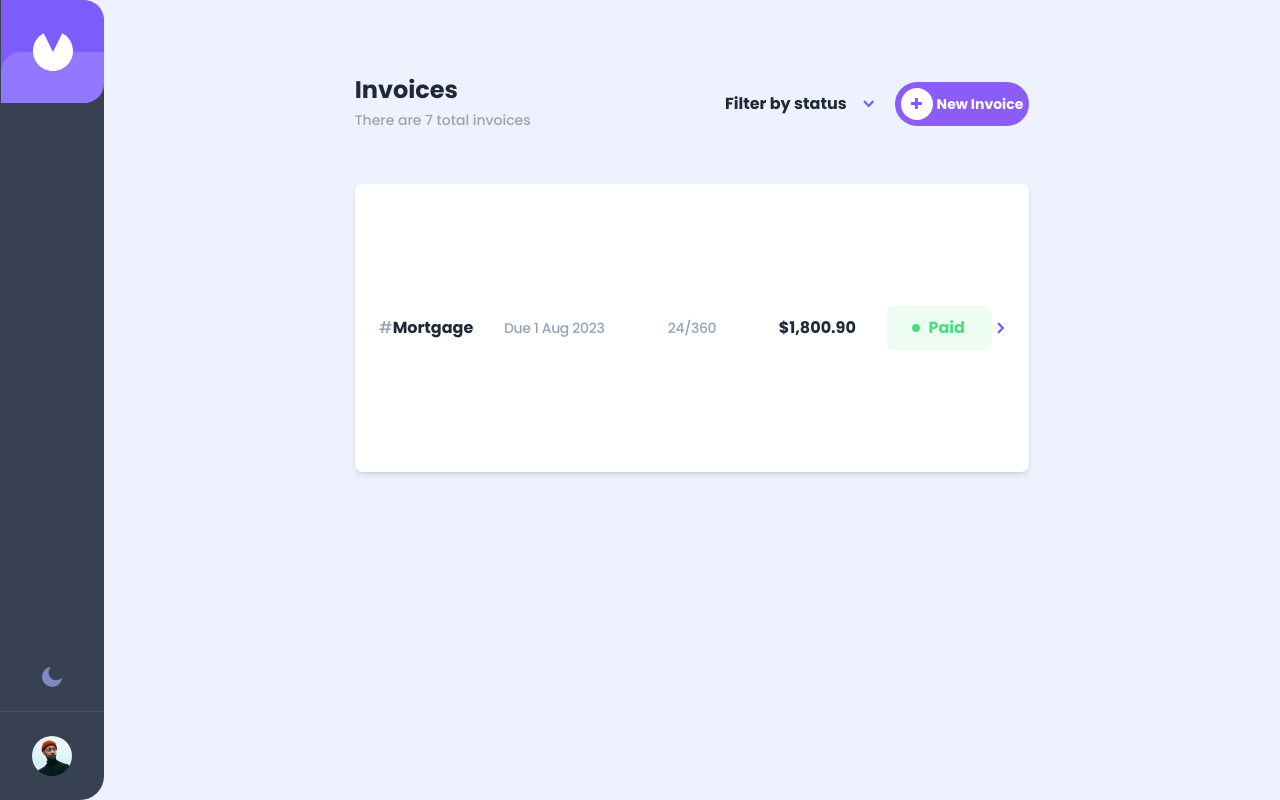
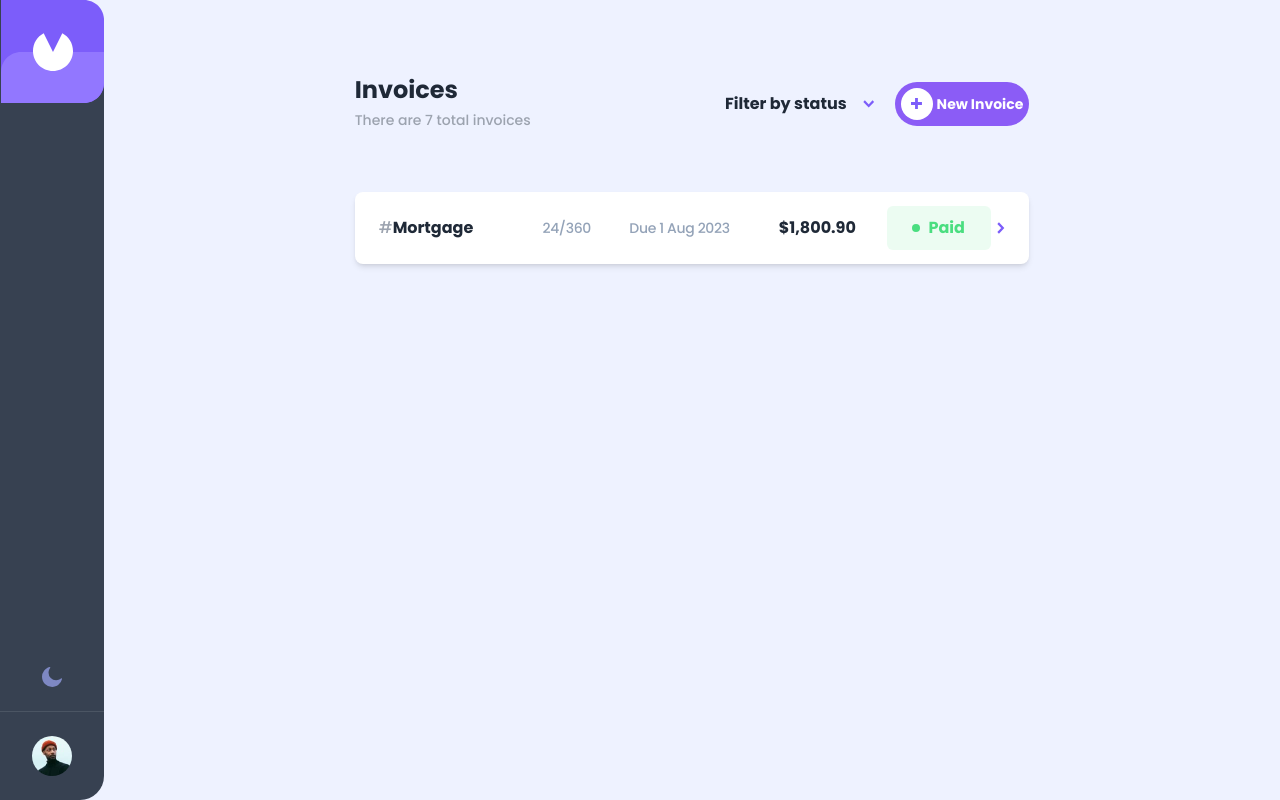
Before and after one commit to kelitasukita/myBills-next-frontend, a Next.js app: page /overview in a window 1280 px wide. Built offline with nearby package versions, Linux system fonts and the light colour scheme.

Commit message:
Apply responsive styles to invoice component

```diff
--- a/src/app/components/invoice.tsx
+++ b/src/app/components/invoice.tsx
@@ -2,38 +2,38 @@ import Image from "next/image";
 
 export default function Invoice() {
   return (
-    <article className="grid grid-cols-3 grid-rows-3 mt-8 w-11/12 mx-auto h-32 p-6 bg-white rounded-lg shadow-md hover:border hover:border-violet-600 hover:border-solid sm:grid sm:grid-cols-5 sm:grid-rows-1 sm:h-72 sm:justify-center sm:items-center sm:mt-14 sm:px-6 desktop:mx-auto desktop:w-730">
+    <article className="grid grid-cols-3 grid-rows-3 mt-8 w-11/12 mx-auto h-32 p-6 bg-white rounded-lg shadow-md hover:border hover:border-violet-600 hover:border-solid md:grid md:grid-cols-5 md:grid-rows-1 md:h-18 md:justify-center md:items-center md:mt-16 md:px-6 desktop:mx-auto desktop:w-730">
       <h2 className="heading-s text-gray-800">
         <span className="text-gray-400 font-medium ">#</span>
         Mortgage
       </h2>
-      <span className="col-start-1 col-end-2 text-slate-400 body inline-block mt-4 sm:col-start-2 sm:mt-0">Due 1 Aug 2023</span>
-      <strong className="col-start-1 col-end-2 text-gray-800 heading-s mt-4 sm:col-start-4 sm:col-end-4 sm:mt-0 sm:text-center">$1,800.90</strong>
+      <span className="col-start-1 col-end-2 text-slate-400 body inline-block mt-4 md:col-start-3 md:col-end-4 md:mt-0">Due 1 Aug 2023</span>
+      <strong className="col-start-1 col-end-2 text-gray-800 heading-s mt-4 md:col-start-4 md:col-end-4 md:mt-0 md:text-center">$1,800.90</strong>
 
-      <span className="col-start-3 col-end-3 row-start-1 text-right text-slate-400 body sm:col-start-3 sm:text-center">24/360</span>
+      <span className="col-start-3 col-end-3 row-start-1 text-right text-slate-400 body md:col-start-2 md:text-center">24/360</span>
 
-      <div className="col-start-3 col-end-3 row-start-2 row-end-3 flex justify-end items-center sm:col-start-5 sm:col-end-5 sm:row-start-1 sm:mt-0 sm:justify-between">
-        <div className="flex justify-center items-center w-26 h-11 mt-12 mr-0 bg-green-400 rounded-md bg-opacity-10 sm:mt-0 sm:m-auto">
+      <div className="col-start-3 col-end-3 row-start-2 row-end-3 flex justify-end items-center md:col-start-5 md:col-end-5 md:row-start-1 md:mt-0 md:justify-between">
+        <div className="flex justify-center items-center w-26 h-11 mt-12 mr-0 bg-green-400 rounded-md bg-opacity-10 md:mt-0 md:m-auto">
           <div className="w-2 h-2 rounded-full bg-green-400"></div>
           <span className="heading-s ml-2 rounded-md text-green-400">Paid</span>
         </div>
-        <Image className="hidden sm:block sm:grid-start-5" src="/icon-arrow-right.svg" alt="arrow right" width="8" height="8" />
+        <Image className="hidden md:block md:grid-start-5" src="/icon-arrow-right.svg" alt="arrow right" width="8" height="8" />
       </div>
 
-      {/* <div className="col-start-3 col-end-3 row-start-2 row-end-3 flex justify-end items-center sm:col-start-5 sm:col-end-5 sm:row-start-1 sm:mt-0 sm:justify-between">
-        <div className="flex justify-center items-center w-26 h-11 mt-12 mr-0 bg-orange-500 rounded-md bg-opacity-10 sm:mt-0 sm:m-auto">
+      {/* <div className="col-start-3 col-end-3 row-start-2 row-end-3 flex justify-end items-center md:col-start-5 md:col-end-5 md:row-start-1 md:mt-0 md:justify-between">
+        <div className="flex justify-center items-center w-26 h-11 mt-12 mr-0 bg-orange-500 rounded-md bg-opacity-10 md:mt-0 md:m-auto">
           <div className="w-2 h-2 rounded-full bg-orange-400"></div>
           <span className="heading-s ml-2 rounded-md text-orange-400">Pending</span>
         </div>
-        <Image className="hidden sm:block sm:grid-start-5" src="/icon-arrow-right.svg" alt="arrow right" width="8" height="8" />
+        <Image className="hidden md:block md:grid-start-5" src="/icon-arrow-right.svg" alt="arrow right" width="8" height="8" />
       </div> */}
 
-      {/* <div className="col-start-3 col-end-3 row-start-2 row-end-3 flex justify-end items-center sm:col-start-5 sm:col-end-5 sm:row-start-1 sm:mt-0 sm:justify-between">
-        <div className="flex justify-center items-center w-26 h-11 mt-12 mr-0 bg-gray-800 rounded-md bg-opacity-20 sm:mt-0 sm:m-auto">
+      {/* <div className="col-start-3 col-end-3 row-start-2 row-end-3 flex justify-end items-center md:col-start-5 md:col-end-5 md:row-start-1 md:mt-0 md:justify-between">
+        <div className="flex justify-center items-center w-26 h-11 mt-12 mr-0 bg-gray-800 rounded-md bg-opacity-20 md:mt-0 md:m-auto">
           <div className="w-2 h-2 rounded-full bg-gray-800"></div>
           <span className="heading-s ml-2 rounded-md text-gray-800">Draft</span>
         </div>
-        <Image className="hidden sm:block sm:grid-start-5" src="/icon-arrow-right.svg" alt="arrow right" width="8" height="8" />
+        <Image className="hidden md:block md:grid-start-5" src="/icon-arrow-right.svg" alt="arrow right" width="8" height="8" />
       </div> */}
     </article>
   )
```
